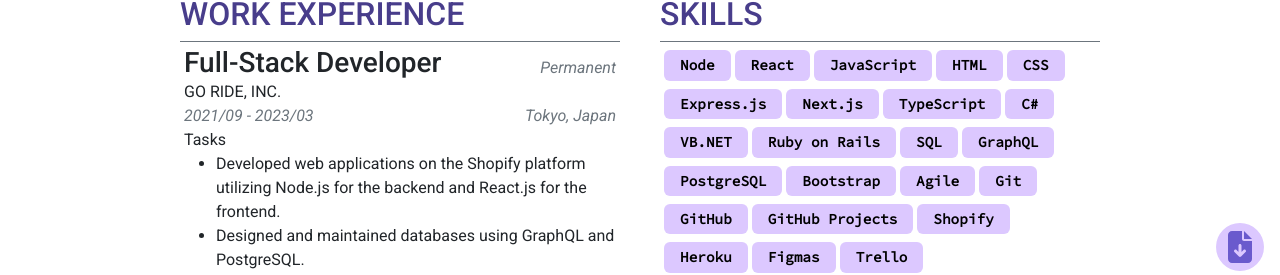
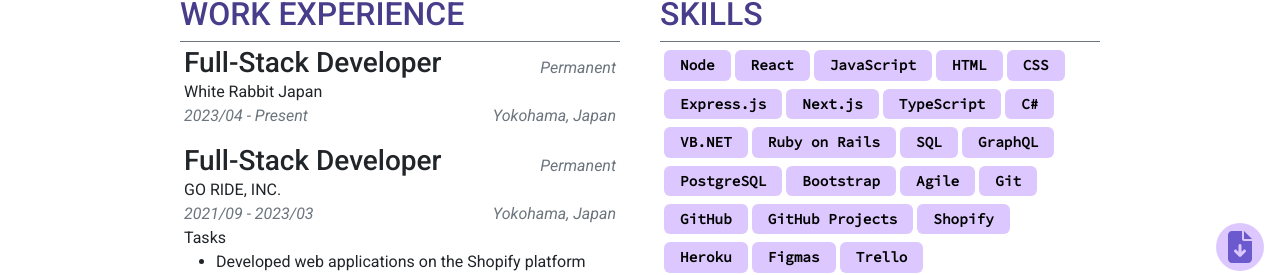
Before and after one commit to kochapas/kochapas-2023, a Next.js app: page / in a window 1280 px wide. Shown: the part 449-724 px from the top of the page. Built offline with nearby package versions, Linux system fonts and the light colour scheme.

Commit message:
Add new job position, update translation.

```diff
--- a/src/components/InformationCards.tsx
+++ b/src/components/InformationCards.tsx
@@ -17,7 +17,7 @@ import { useTranslation } from "react-i18next";
  */
 export const InformationCards = () => {
   const { t } = useTranslation();
-  const workExperiences = ["goRide", "mapQuestAsia", "gmmGrammy"];
+  const workExperiences = ["whiteRabbit", "goRide", "mapQuestAsia", "gmmGrammy"];
   const otherWorkExperiences = ["mamoru", "leWagonTokyo"];
   const languages = ["thai", "english", "japanese"];
   const educations = ["leWagonTokyo", "tni"];
--- a/src/translations/locales/en.json
+++ b/src/translations/locales/en.json
@@ -14,12 +14,19 @@
     },
     "WorkExperience": {
       "title": "Work Experience",
+      "whiteRabbit": {
+        "title": "Full-Stack Developer",
+        "subtitle": "Permanent",
+        "placeName": "White Rabbit Japan",
+        "dateRange": "2023/04 - Present",
+        "location": "Yokohama, Japan"
+      },
       "goRide": {
         "title": "Full-Stack Developer",
         "subtitle": "Permanent",
         "placeName": "GO RIDE, INC.",
         "dateRange": "2021/09 - 2023/03",
-        "location": "Tokyo, Japan",
+        "location": "Yokohama, Japan",
         "tasks": {
           "1": "Developed web applications on the Shopify platform utilizing Node.js for the backend and React.js for the frontend.",
           "2": "Designed and maintained databases using GraphQL and PostgreSQL.",
--- a/src/translations/locales/ja.json
+++ b/src/translations/locales/ja.json
@@ -14,12 +14,19 @@
     },
     "WorkExperience": {
       "title": "職歴",
+      "whiteRabbit": {
+        "title": "フルスタックエンジニア",
+        "subtitle": "正社員",
+        "placeName": "White Rabbit Japan 合同会社",
+        "dateRange": "2023/04 - 現在",
+        "location": "日本・横浜"
+      },
       "goRide": {
         "title": "フルスタックエンジニア",
         "subtitle": "正社員",
         "placeName": "株式会社 GO RIDE",
         "dateRange": "2021年09月 - 2023年03月",
-        "location": "日本・東京都",
+        "location": "日本・横浜",
         "tasks": {
           "1": "バックエンドにNode.js、フロントエンドにReact.jsを利用したShopifyプラットフォーム上のWebアプリケーションを開発した。",
           "2": "GraphQLとPostgresQLを利用したデータベースの設計と保守",
--- a/src/translations/locales/th.json
+++ b/src/translations/locales/th.json
@@ -14,12 +14,19 @@
     },
     "WorkExperience": {
       "title": "ประวัติการทำงาน",
+      "whiteRabbit": {
+        "title": "นักพัฒนาเว็บ Full-Stack",
+        "subtitle": "พนักงานประจำ",
+        "placeName": "White Rabbit Japan",
+        "dateRange": "2023/04 - ปัจจุบัน",
+        "location": "โยโกฮาม่า, ญี่ปุ่น"
+      },
       "goRide": {
         "title": "นักพัฒนาเว็บ Full-Stack",
         "subtitle": "พนักงานประจำ",
         "placeName": "GO RIDE, INC.",
         "dateRange": "2021/09 - 2023/03",
-        "location": "โตเกียว, ญี่ปุ่น",
+        "location": "โยโกฮาม่า, ญี่ปุ่น",
         "tasks": {
           "1": "พัฒนา Web Application บนแพลทฟอร์มของ Shopify โดยใช้ Node.js สำหรับ Backend และ React.js สำหรับส่วน Frontend",
           "2": "ติดตั้ง, พัฒนา, และดูแลฐานข้อมูลด้วย GraphQL และ PostgreSQL",
```
